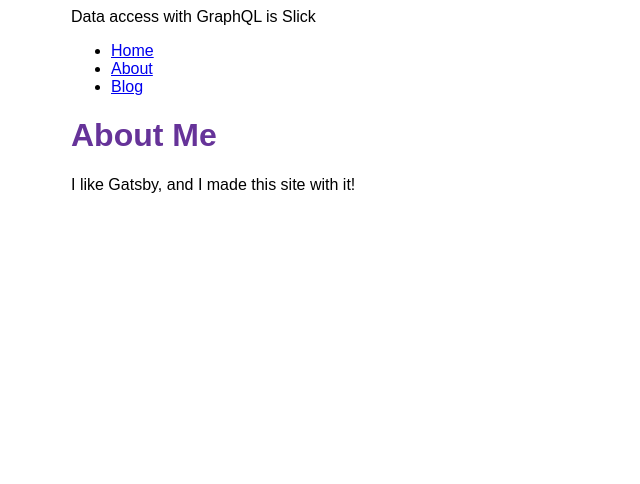
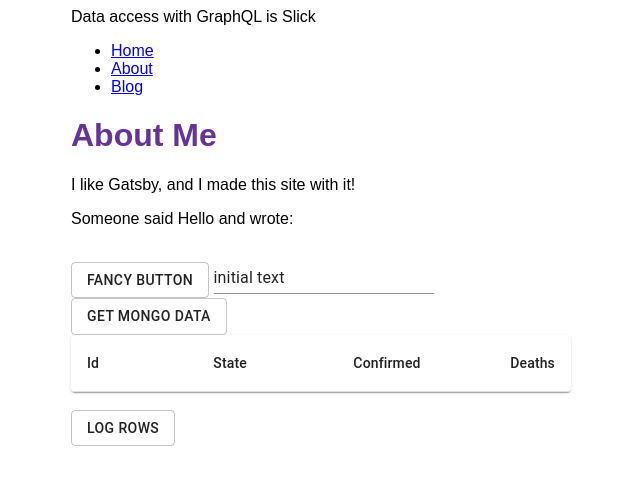
Before and after one commit to schul016/my-first-gatsby-site, a Gatsby site: page /about in a window 1280 px wide. Shown: the whole page, without its empty margins (319-959 px from the left). Built offline with nearby package versions, Linux system fonts and the light colour scheme; Gatsby itself is replaced by a stand-in of ours.

Commit message:
added gcf fetch calls, wired gcf to cloud mongodb, displaying fetch results in table, other example functionality

```diff
--- a/gatsby-config.js
+++ b/gatsby-config.js
@@ -21,5 +21,6 @@ module.exports = {
     },
     "gatsby-plugin-mdx",
     "gatsby-transformer-sharp",
+    "gatsby-plugin-material-ui",
   ],
 };
--- a/package.json
+++ b/package.json
@@ -15,6 +15,8 @@
     "clean": "gatsby clean"
   },
   "dependencies": {
+    "@emotion/react": "^11.7.0",
+    "@material-ui/core": "^4.12.3",
     "@mdx-js/mdx": "^1.6.22",
     "@mdx-js/react": "^1.6.22",
     "gatsby": "^4.3.0",
@@ -22,6 +24,7 @@
     "gatsby-plugin-google-analytics": "^4.3.0",
     "gatsby-plugin-image": "^2.3.0",
     "gatsby-plugin-manifest": "^4.3.0",
+    "gatsby-plugin-material-ui": "^4.1.0",
     "gatsby-plugin-mdx": "^3.3.0",
     "gatsby-plugin-react-helmet": "^5.3.0",
     "gatsby-plugin-sharp": "^4.3.0",
--- a/src/pages/about.js
+++ b/src/pages/about.js
@@ -1,10 +1,83 @@
 import * as React from 'react'
 import Layout from '../components/layout'
+import Button from '@material-ui/core/Button'
+import TextField from '@material-ui/core/TextField'
+import Box from '@material-ui/core/Box'
+import Table from '@material-ui/core/Table'
+import TableHead from '@material-ui/core/TableHead'
+import TableCell from '@material-ui/core/TableCell'
+import TableBody from '@material-ui/core/TableBody'
+import TableRow from '@material-ui/core/TableRow'
+import TableContainer from '@material-ui/core/TableContainer'
+import Paper from '@material-ui/core/Paper'
 
 const AboutPage = () => {
+  const [helloHttp, setHelloHttp] = React.useState("");
+  const [text, setText] = React.useState("initial text");
+  const [rows, setRows] = React.useState([])
+  const getHelloHttp = () => {
+    fetch(`https://us-central1-geocode-305322.cloudfunctions.net/helloHttp?name=${text}`)
+      .then(response => response.json())
+      .then(resultData => setHelloHttp(resultData))
+  }
+  const getHelloMongo = () => {
+    fetch(`https://us-central1-geocode-305322.cloudfunctions.net/helloMongo`)
+      .then(response => response.json())
+      .then(resultData => setRows(resultData))
+  }
+  // React.useEffect(() => {
+  //   fetch(`https://us-central1-geocode-305322.cloudfunctions.net/helloHttp`)
+  //     .then(response => response.json())
+  //     .then(resultData => setHelloHttp(resultData))
+  // })
   return (
     <Layout pageTitle="About Me">
       <p>I like Gatsby, and I made this site with it!</p>
+      <p>Someone said Hello and wrote:</p>{" "}
+      <Box>{helloHttp.data ?? ""}</Box>
+      <br />
+      <Button
+        variant='outlined'
+        onClick={getHelloHttp}
+      >
+        Fancy Button
+      </Button>{" "}
+      <TextField value={text} onChange={(evt) => { setText(evt.target.value) }} />
+      <br />
+      <Button
+        variant='outlined'
+        onClick={getHelloMongo}
+      >
+        Get Mongo Data
+      </Button>
+      <br />
+      <TableContainer component={Paper}>
+        <Table>
+          <TableHead>
+            <TableRow>
+              <TableCell>Id</TableCell>
+              <TableCell align='right'>State</TableCell>
+              <TableCell align='right'>Confirmed</TableCell>
+              <TableCell align='right'>Deaths</TableCell>
+            </TableRow>
+          </TableHead>
+          <TableBody>
+            {rows.map((row) => (
+              <TableRow key={row._id}>
+                <TableCell component="th" scope="row">{row._id}</TableCell>
+                <TableCell align='right'>{row.Province_State}</TableCell>
+                <TableCell align='right'>{row.Confirmed}</TableCell>
+                <TableCell align='right'>{row.Deaths}</TableCell>
+              </TableRow>
+            ))}
+          </TableBody>
+        </Table>
+      </TableContainer>
+      <br />
+      <Button
+        variant='outlined'
+        onClick={() => { console.log(rows) }}
+      >Log Rows</Button>
     </Layout>
   )
 }
--- a/src/pages/blog/{mdx.slug}.js
+++ b/src/pages/blog/{mdx.slug}.js
@@ -38,7 +38,7 @@ export const query = graphql`
         hero_image_credit_text
         hero_image {
           childImageSharp {
-            gatsbyImageData
+            gatsbyImageData(height: 400)
           }
         }
       }
```
Also changed, not shown: src/pages/blog/index.js (+15 -2 lines), 1 other file.
